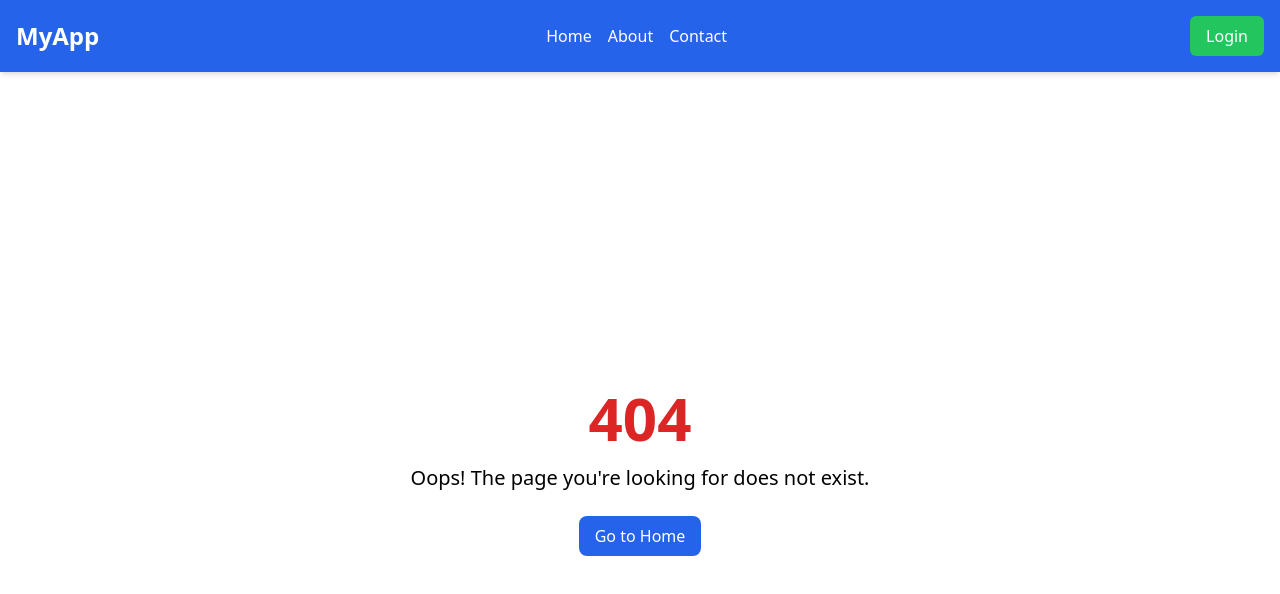
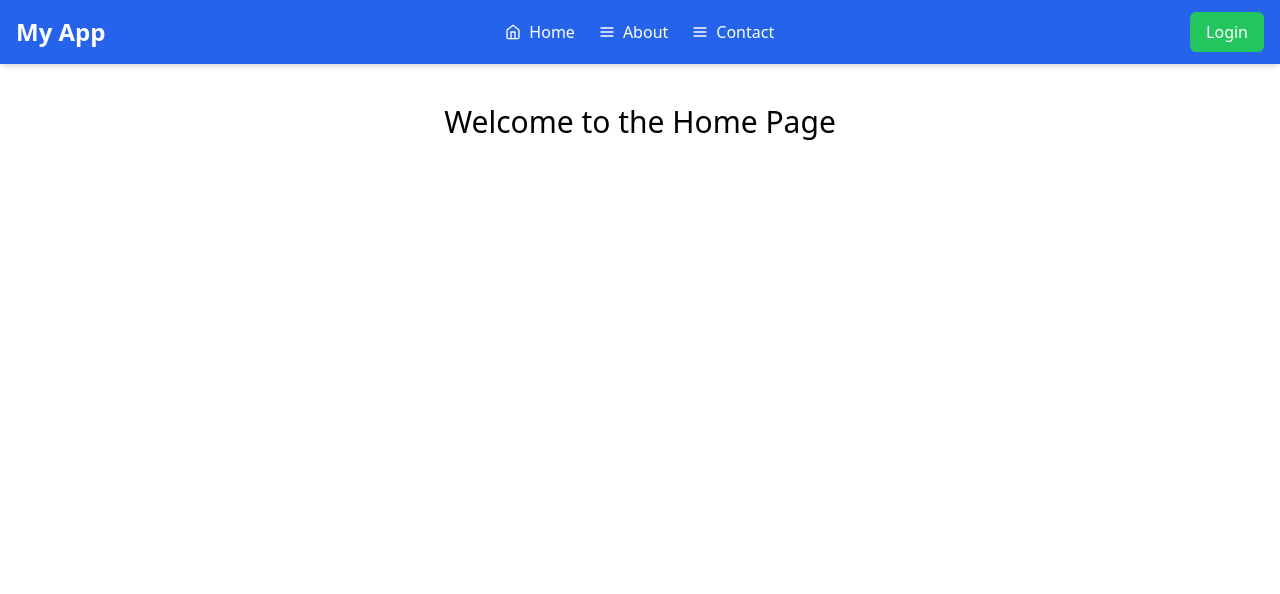
Before and after one commit to Mohnishmahakalkar/vitalvaults, a React (Vite) app in the folder frontend/: page / in a window 1280 px wide. Before the commit this address led to /404. Shown: the top 594 px of the page. Built offline with nearby package versions, Linux system fonts and the light colour scheme; the HTML template or start-up script is replaced by a standard one.

Commit message:
created a colapsable menu and fixed the routes

```diff
--- a/frontend/package.json
+++ b/frontend/package.json
@@ -13,6 +13,7 @@
     "@reduxjs/toolkit": "^2.5.1",
     "react": "^18.3.1",
     "react-dom": "^18.3.1",
+    "react-icons": "^5.4.0",
     "react-redux": "^9.2.0",
     "react-router-dom": "^6.29.0"
   },
--- a/frontend/src/App.tsx
+++ b/frontend/src/App.tsx
@@ -2,13 +2,14 @@ import { BrowserRouter as Router, Routes, Route } from "react-router-dom";
 import { AuthProvider } from "./context/AuthContext";
 import Layout from "./containers/Layout";
 import ProtectedRoute from "./containers/ProtectedRoute";
-import Home from "./pages/Home";
-import About from "./pages/About";
-import Contact from "./pages/Contact";
-import NotFound from "./pages/NotFound";
+import Home from "./website-pages/Home";
+import About from "./website-pages/About";
+import Contact from "./website-pages/Contact";
+import NotFound from "./website-pages/NotFound";
 import Loading from "./components/Loading";
+import Login from "./website-pages/Login";
 
-function App() {
+const App: React.FC = () => {
   return (
     <AuthProvider>
       <Router>
@@ -17,10 +18,14 @@ function App() {
           <Route path="/" element={<Layout />}>
             {/* Protected Routes */}
             <Route element={<ProtectedRoute />}>
-              <Route index element={<Home />} />
-              <Route path="about" element={<About />} />
-              <Route path="contact" element={<Contact />} />
+              <Route path="dashboard" element={<About />} />
             </Route>
+
+            {/* Public Routes */}
+            <Route index element={<Home />} />
+            <Route path="about" element={<About />} />
+            <Route path="contact" element={<Contact />} />
+            <Route path="login" element={<Login />} />
 
             {/* 404 Page */}
             <Route path="404" element={<NotFound />} />
@@ -30,6 +35,6 @@ function App() {
       </Router>
     </AuthProvider>
   );
-}
+};
 
 export default App;
--- a/frontend/src/components/Navbar.tsx
+++ b/frontend/src/components/Navbar.tsx
@@ -1,18 +1,52 @@
+import { useState } from "react";
 import { Link } from "react-router-dom";
+import { FiMenu,FiX, FiHome, } from "react-icons/fi";
 import { useAuth } from "../context/AuthContext";
+import { AppName } from "../utils/constants/AppConfigs";
+
+interface NavItem {
+  path: string;
+  label: string;
+  icon: JSX.Element;
+}
+
+const navItems: NavItem[] = [
+  { path: "/", label: "Home", icon: <FiHome /> },
+  { path: "/about", label: "About", icon: <FiMenu /> },
+  { path: "/contact", label: "Contact", icon: <FiMenu /> },
+];
 
 const Navbar = () => {
+  const [isOpen, setIsOpen] = useState(false);
   const { isAuthenticated, login, logout } = useAuth();
 
   return (
-    <nav className="bg-blue-600 text-white py-4 shadow-md">
-      <div className="container mx-auto flex justify-between items-center px-4">
-        <h1 className="text-2xl font-bold">MyApp</h1>
-        <div className="space-x-4">
-          <Link to="/" className="hover:underline">Home</Link>
-          <Link to="/about" className="hover:underline">About</Link>
-          <Link to="/contact" className="hover:underline">Contact</Link>
-        </div>
+    <nav className="bg-blue-600 text-white shadow-md">
+      <div className="container mx-auto px-4 py-3 flex justify-between items-center">
+        {/* Logo */}
+        <h1 className="text-2xl font-bold">{AppName}</h1>
+
+        {/* Hamburger Icon for Mobile */}
+        <button
+          className="lg:hidden text-white text-2xl"
+          onClick={() => setIsOpen(!isOpen)}
+        >
+          {isOpen ? <FiX /> : <FiMenu />}
+        </button>
+
+        {/* Desktop Menu */}
+        <ul className="hidden lg:flex space-x-6">
+          {navItems.map((item) => (
+            <li key={item.path}>
+              <Link
+                to={item.path}
+                className="flex items-center gap-2 hover:underline"
+              >
+                {item.icon} {item.label}
+              </Link>
+            </li>
+          ))}
+        </ul>
         <div>
           {isAuthenticated ? (
             <button onClick={logout} className="ml-4 px-4 py-2 bg-red-500 rounded-md">
@@ -25,6 +59,25 @@ const Navbar = () => {
           )}
         </div>
       </div>
+
+      {/* Mobile Menu */}
+      {isOpen && (
+        <div className="lg:hidden bg-blue-700">
+          <ul className="flex flex-col items-center py-4">
+            {navItems.map((item) => (
+              <li key={item.path} className="py-2">
+                <Link
+                  to={item.path}
+                  className="flex items-center gap-2 text-lg"
+                  onClick={() => setIsOpen(false)}
+                >
+                  {item.icon} {item.label}
+                </Link>
+              </li>
+            ))}
+          </ul>
+        </div>
+      )}
     </nav>
   );
 };
--- /dev/null
+++ b/frontend/src/utils/constants/AppConfigs.ts
@@ -0,0 +1 @@
+export const AppName = "My App"
--- /dev/null
+++ b/frontend/src/website-pages/Login.tsx
@@ -0,0 +1,5 @@
+const Login = () => {
+  return <>hello</>;
+};
+
+export default Login;
```
Also changed, not shown: frontend/src/website-pages/About.tsx (renamed from frontend/src/pages/About.tsx), frontend/src/website-pages/Contact.tsx (renamed from frontend/src/pages/Contact.tsx), frontend/src/website-pages/Home.tsx (renamed from frontend/src/pages/Home.tsx), frontend/src/website-pages/NotFound.tsx (renamed from frontend/src/pages/NotFound.tsx), 1 other file (tests, documents, lock files or other folders).
